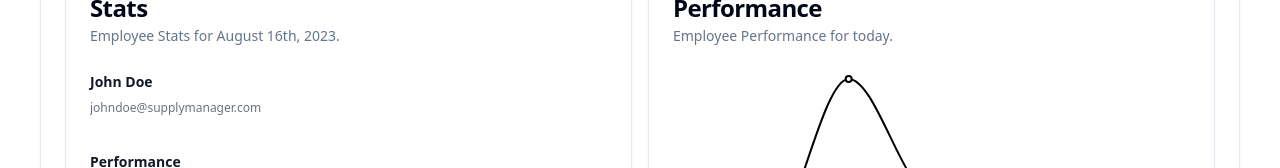
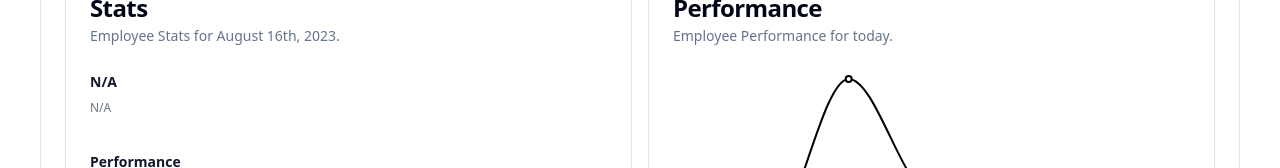
Before and after one commit to charlesmorrisjr/SupplyManager, a Next.js app: page /employee_details in a window 1280 px wide. Shown: the part 303-471 px from the top of the page. Built offline with nearby package versions, Linux system fonts and the light colour scheme; no server answers; the database is empty.

Commit message:
Retrieve employee's name and email on details page

```diff
--- a/app/employee_details/combobox.tsx
+++ b/app/employee_details/combobox.tsx
@@ -20,7 +20,7 @@ import {
 
 import useSWR from 'swr';
 
-export function Combobox({ onValueChange, value, setValue }: { onValueChange: (value: number) => void, value: string | undefined, setValue: (value: string) => void}) {
+export function Combobox({ onValueChange, value, setValue }: { onValueChange: (value: any) => void, value: string | undefined, setValue: (value: string) => void}) {
   const [open, setOpen] = React.useState(false)
 
   // Fetch data from database using SWR
@@ -59,7 +59,7 @@ export function Combobox({ onValueChange, value, setValue }: { onValueChange: (v
                   onSelect={(currentValue) => {
                     // Find the employee id that matches the username, then pass it to the
                     // onValueChange function to make an API request to the database
-                    onValueChange(currentValue === value ? 0 : data.find((employee: any) => employee.username === currentValue)?.id)
+                    onValueChange(currentValue === value ? 0 : data.find((employee: any) => employee.username === currentValue))
 
                     setValue(currentValue === value ? "" : currentValue)
                     setOpen(false)
--- a/app/employee_details/table.tsx
+++ b/app/employee_details/table.tsx
@@ -55,14 +55,22 @@ function avgPerformance(trips: Trips[]) {
   return 0;
 }
 
+type selectedEmployeeObj = {
+  id: number,
+  first_name: string,
+  last_name: string,
+  username: string
+  email: string,
+}
+
 export default function EmployeeDetailsTable() {
   // Sets the date to the current date at midnight to prevent timezone issues
   // when retrieving data from the database
   const curDate = new Date(new Date().setHours(0, 0, 0, 0));
   const [date, setDate] = React.useState<Date | undefined>(curDate);
 
-  // selectedEmployee is used to pass the employee id to the database. setSelectedEmployee is passed to the child component Combobox
-  const [selectedEmployee, setSelectedEmployee] = React.useState<number | undefined>(0);
+  // selectedEmployee is used to pass the employee info to this component. setSelectedEmployee is passed to the child component Combobox
+  const [selectedEmployee, setSelectedEmployee] = React.useState<selectedEmployeeObj>({id: 0, first_name: "", last_name: "", username: "", email: ""});
 
   // comboValue is used to display the employee username in the Combobox. This state is defined here
   // and passed to Combobox so that the Combobox doesn't lose its value when the table refreshes.
@@ -73,7 +81,7 @@ export default function EmployeeDetailsTable() {
   await fetch(url, {
     headers: {
       datevalue: String(date),
-      employee_id: String(selectedEmployee)
+      employee_id: String(selectedEmployee.id)
     }
   }).then((response) => response.json());
 
@@ -135,14 +143,23 @@ export default function EmployeeDetailsTable() {
                 <div className="pb-4">
                   <div className="pb-8">
                     <p className="text-sm font-semibold leading-6 text-gray-900">
-                      John Doe
+                      {selectedEmployee.id
+                        ?
+                        <>
+                          {selectedEmployee.first_name} {selectedEmployee.last_name}
+                        </>
+                        :
+                          'N/A'
+                      }
                     </p>
-                    <p className="mt-1 truncate text-xs leading-5 text-gray-500">johndoe@supplymanager.com</p>
+                    <p className="mt-1 truncate text-xs leading-5 text-gray-500">
+                      {selectedEmployee.id ? selectedEmployee.email : 'N/A'}
+                    </p>
                   </div>
                   <div className="flex-auto">
                     <p className="text-sm font-semibold leading-6 text-gray-900">Performance</p>
                     <p className="mt-1 truncate text-xs leading-5 text-gray-500">
-                      {selectedEmployee ? avgPerformance(data) : 'N/A'}
+                      {selectedEmployee.id ? avgPerformance(data) : 'N/A'}
                     </p>
                   </div>
                 </div>
```
